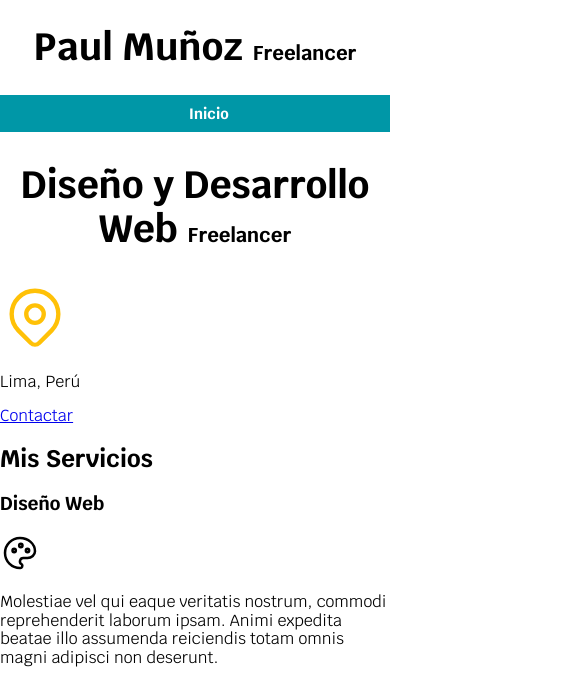
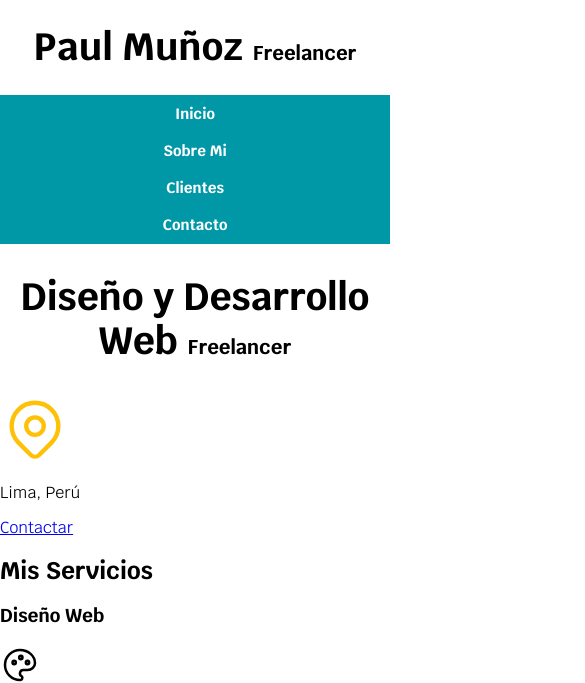
Before and after one commit to pmunoz410/freelancer, a plain HTML site: page index.html in a window 390 px wide. Shown: the top 683 px of the page, 585 px wide, since content can reach past the window. Drawn offline with Linux system fonts and the light colour scheme.

Commit message:
Creando mq responsive en navegacion

```diff
--- a/css/styles.css
+++ b/css/styles.css
@@ -25,7 +25,7 @@ body {
 }
 
 .container {
-    width: 120rem;
+    max-width: 120rem;
     margin: 0 auto;
 }
 
@@ -35,10 +35,19 @@ body {
 
 .main-navegation {
     display: flex;
-    justify-content: space-evenly;
+    flex-direction: column;
+}
+
+@media (min-width: 480px) {
+    .main-navegation {
+        flex-direction: row;
+        justify-content: space-evenly;
+    }
 }
 
 .main-navegation a {
+    display: block;
+    text-align: center;
     color: var(--blanco);
     text-decoration: none;
     font-size: 1.5rem;
```
